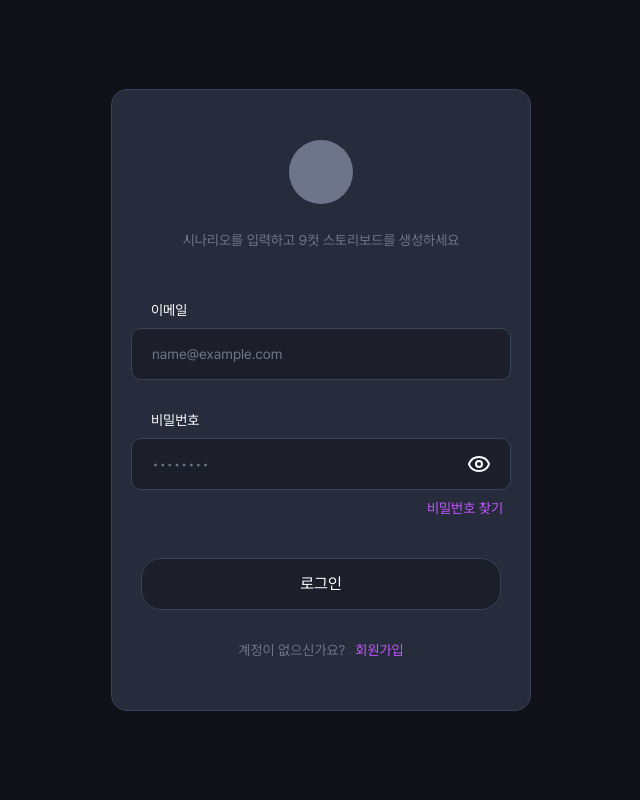
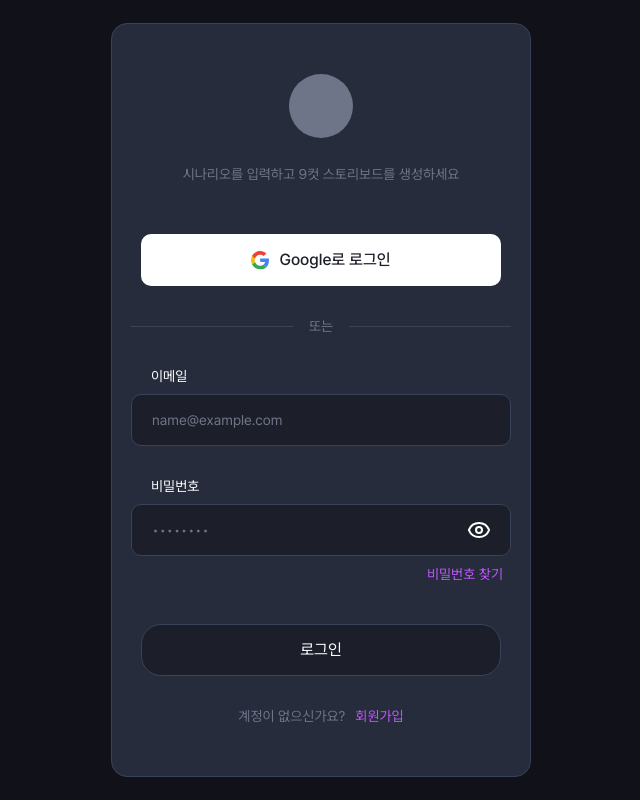
Before and after one commit to KX-B1/FE, a Next.js app: page /login in a window 1280 px wide. Shown: the whole page, without its empty margins (319-959 px from the left). Built offline with nearby package versions, Linux system fonts and the light colour scheme.

Commit message:
feat: 구글 로그인 추가

```diff
--- a/src/components/auth/LoginForm.tsx
+++ b/src/components/auth/LoginForm.tsx
@@ -1,13 +1,23 @@
 'use client';
 
 import { useState } from 'react';
+import { useRouter } from 'next/navigation';
 import Link from 'next/link';
 import Input from '@/components/common/Input';
 import Button from '@/components/common/Button';
+import GoogleButton from '@/components/auth/GoogleButton';
 
 const emailRegex = /^[^\s@]+@[^\s@]+\.[^\s@]+$/;
+const passwordRegex = /^(?=.*[A-Za-z])(?=.*\d)(?=.*[^A-Za-z0-9\s]).{8,}$/;
+
+// 임시 로그인용 더미 계정 (백엔드 연동 전까지 사용)
+const DUMMY_USER = {
+  email: 'test@example.com',
+  password: 'qwer_1234',
+};
 
 export default function LoginForm() {
+  const router = useRouter();
   const [email, setEmail] = useState('');
   const [password, setPassword] = useState('');
   const [emailError, setEmailError] = useState('');
@@ -33,8 +43,8 @@ export default function LoginForm() {
       setPasswordError('비밀번호를 입력해주세요');
       return false;
     }
-    if (value.length < 8) {
-      setPasswordError('비밀번호는 8자 이상이어야 합니다');
+    if (!passwordRegex.test(value)) {
+      setPasswordError('영문, 숫자, 특수문자를 포함한 8자 이상이어야 합니다');
       return false;
     }
     setPasswordError('');
@@ -58,11 +68,28 @@ export default function LoginForm() {
     const isEmailValid = validateEmail(email);
     const isPasswordValid = validatePassword(password);
     if (!isEmailValid || !isPasswordValid) return;
-    // TODO: login() 연결
+
+    // TODO: 실제 login() API 연동 시 더미 계정 검증 제거
+    if (email !== DUMMY_USER.email || password !== DUMMY_USER.password) {
+      setPasswordError('이메일 또는 비밀번호가 일치하지 않습니다');
+      return;
+    }
+    router.push('/create');
   };
 
   return (
-    <form onSubmit={handleSubmit} className="w-95 flex flex-col gap-7.5">
+    <form
+      onSubmit={handleSubmit}
+      className="w-95 flex flex-col items-center gap-7.5"
+    >
+      <GoogleButton mode="login" />
+      <div className="flex w-full items-center gap-4">
+        <div className="h-px flex-1 bg-border" />
+        <span className="text-sm text-text-placeholder">또는</span>
+        <div className="h-px flex-1 bg-border" />
+      </div>
+
+      <div className="w-full">
         <Input
           label="이메일"
           type="email"
@@ -72,8 +99,9 @@ export default function LoginForm() {
           onBlur={() => validateEmail(email)}
           error={emailError}
         />
+      </div>
 
-      <div className="flex flex-col gap-2">
+      <div className="flex w-full flex-col gap-2">
         <Input
           label="비밀번호"
           type="password"
@@ -91,7 +119,7 @@ export default function LoginForm() {
         </Link>
       </div>
 
-      <div className="flex flex-col items-center gap-7.5 p-2.5">
+      <div className="flex w-full flex-col items-center gap-7.5 p-2.5">
         <Button type="submit" inactive={!isFormFilled}>
           로그인
         </Button>
```
Lines whose indentation alone changed are shown as unchanged.
